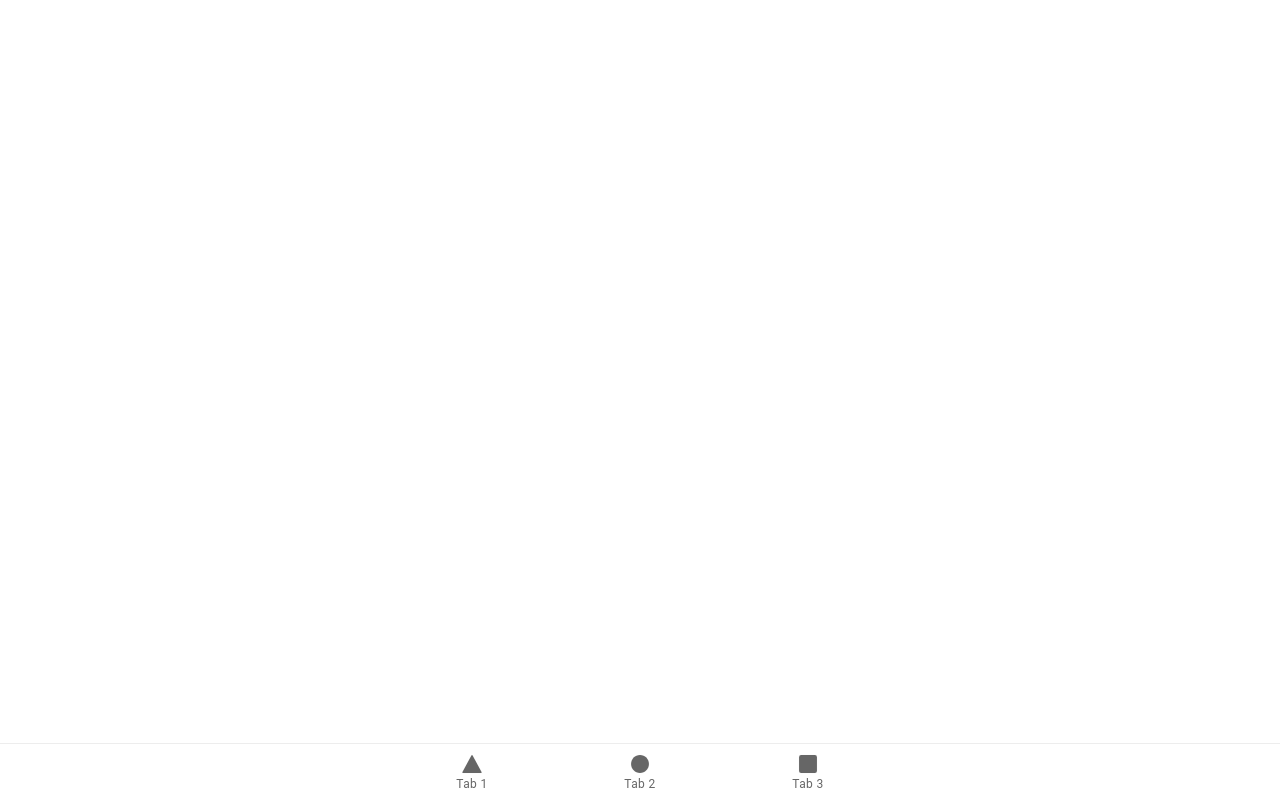
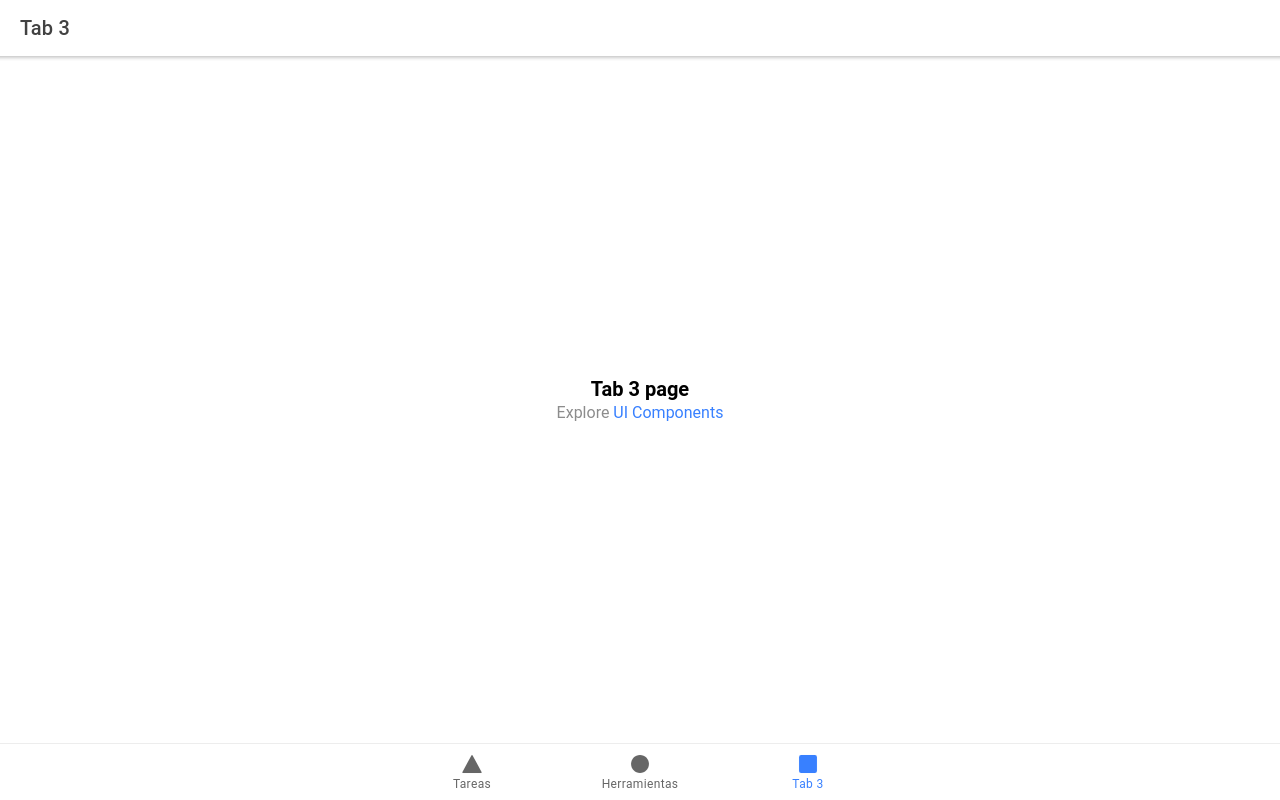
Before and after one commit to impatrq/smart_toolbox, a React (Create React App) app in the folder smarttoolboxapp/: page /Caja in a window 1280 px wide. Built offline with nearby package versions, Linux system fonts and the light colour scheme; the HTML template or start-up script is replaced by a standard one.

Commit message:
Feat/rm/cambiar tabs (#26)
* feat: cambiar tab1 a Tareas

* feat: cambiar tab2 a Herramientas

* feat: cambiar Tab3 a Caja

```diff
--- a/smarttoolboxapp/src/App.tsx
+++ b/smarttoolboxapp/src/App.tsx
@@ -11,9 +11,9 @@ import {
 } from "@ionic/react";
 import { IonReactRouter } from "@ionic/react-router";
 import { ellipse, square, triangle } from "ionicons/icons";
-import Tab1 from "./pages/Tab1";
-import Tab2 from "./pages/Tab2";
-import Tab3 from "./pages/Tab3";
+import Tareas from "./pages/Tareas";
+import Herramientas from "./pages/Herramientas";
+import Caja from "./pages/Caja";
 
 /* Core CSS required for Ionic components to work properly */
 import "@ionic/react/css/core.css";
@@ -44,32 +44,32 @@ const App: React.FC = () => (
 
         {/*Rutas de react*/}
         <IonRouterOutlet>
-          <Route exact path="/tab1">
-            <Tab1 />
+          <Route exact path="/Tareas">
+            <Tareas />
           </Route>
-          <Route exact path="/tab2">
-            <Tab2 />
+          <Route exact path="/Herramientas">
+            <Herramientas />
           </Route>
-          <Route path="/tab3">
-            <Tab3 />
+          <Route path="/Caja">
+            <Caja />
           </Route>
           <Route exact path="/">
-            <Redirect to="/tab1" />
+            <Redirect to="/Tareas" />
           </Route>
         </IonRouterOutlet>
 
 
         {/* Tabs inferiores */}
         <IonTabBar slot="bottom">
-          <IonTabButton tab="tab1" href="/tab1">
+          <IonTabButton tab="Tareas" href="/Tareas">
             <IonIcon icon={triangle} />
-            <IonLabel>Tab 1</IonLabel>
+            <IonLabel>Tareas</IonLabel>
           </IonTabButton>
-          <IonTabButton tab="tab2" href="/tab2">
+          <IonTabButton tab="Herramientas" href="/Herramientas">
             <IonIcon icon={ellipse} />
-            <IonLabel>Tab 2</IonLabel>
+            <IonLabel>Herramientas</IonLabel>
           </IonTabButton>
-          <IonTabButton tab="tab3" href="/tab3">
+          <IonTabButton tab="Caja" href="/Caja">
             <IonIcon icon={square} />
             <IonLabel>Tab 3</IonLabel>
           </IonTabButton>
--- a/smarttoolboxapp/src/pages/Tab1.tsx
+++ b/smarttoolboxapp/src/pages/Caja.tsx
@@ -1,25 +1,25 @@
 import { IonContent, IonHeader, IonPage, IonTitle, IonToolbar } from '@ionic/react';
 import ExploreContainer from '../components/ExploreContainer';
-import './Tab1.css';
+import './Caja.css';
 
-const Tab1: React.FC = () => {
+const Caja: React.FC = () => {
   return (
     <IonPage>
       <IonHeader>
         <IonToolbar>
-          <IonTitle>Tab 1</IonTitle>
+          <IonTitle>Tab 3</IonTitle>
         </IonToolbar>
       </IonHeader>
       <IonContent fullscreen>
         <IonHeader collapse="condense">
           <IonToolbar>
-            <IonTitle size="large">Tab 1</IonTitle>
+            <IonTitle size="large">Tab 3</IonTitle>
           </IonToolbar>
         </IonHeader>
-        <ExploreContainer name="Tab 1 page" />
+        <ExploreContainer name="Tab 3 page" />
       </IonContent>
     </IonPage>
   );
 };
 
-export default Tab1;
+export default Caja;
--- a/smarttoolboxapp/src/pages/Tab2.tsx
+++ b/smarttoolboxapp/src/pages/Herramientas.tsx
@@ -1,25 +1,25 @@
 import { IonContent, IonHeader, IonPage, IonTitle, IonToolbar } from '@ionic/react';
 import ExploreContainer from '../components/ExploreContainer';
-import './Tab2.css';
+import './Herramientas.css';
 
-const Tab2: React.FC = () => {
+const Herramientas: React.FC = () => {
   return (
     <IonPage>
       <IonHeader>
         <IonToolbar>
-          <IonTitle>Tab 2</IonTitle>
+          <IonTitle>Herramientas</IonTitle>
         </IonToolbar>
       </IonHeader>
       <IonContent fullscreen>
         <IonHeader collapse="condense">
           <IonToolbar>
-            <IonTitle size="large">Tab 2</IonTitle>
+            <IonTitle size="large">Herramientas</IonTitle>
           </IonToolbar>
         </IonHeader>
-        <ExploreContainer name="Tab 2 page" />
+        <ExploreContainer name="Herramientas page" />
       </IonContent>
     </IonPage>
   );
 };
 
-export default Tab2;
+export default Herramientas;
--- a/smarttoolboxapp/src/pages/Tab3.tsx
+++ b/smarttoolboxapp/src/pages/Tareas.tsx
@@ -1,25 +1,25 @@
 import { IonContent, IonHeader, IonPage, IonTitle, IonToolbar } from '@ionic/react';
 import ExploreContainer from '../components/ExploreContainer';
-import './Tab3.css';
+import './Tareas.css';
 
-const Tab3: React.FC = () => {
+const Tareas: React.FC = () => {
   return (
     <IonPage>
       <IonHeader>
         <IonToolbar>
-          <IonTitle>Tab 3</IonTitle>
+          <IonTitle>Tareas</IonTitle>
         </IonToolbar>
       </IonHeader>
       <IonContent fullscreen>
         <IonHeader collapse="condense">
           <IonToolbar>
-            <IonTitle size="large">Tab 3</IonTitle>
+            <IonTitle size="large">Tareas</IonTitle>
           </IonToolbar>
         </IonHeader>
-        <ExploreContainer name="Tab 3 page" />
+        <ExploreContainer name="Tareas page" />
       </IonContent>
     </IonPage>
   );
 };
 
-export default Tab3;
+export default Tareas;
```
Also changed, not shown: smarttoolboxapp/src/pages/Caja.css (added), smarttoolboxapp/src/pages/Herramientas.css (added), smarttoolboxapp/src/pages/Tab1.css (deleted), smarttoolboxapp/src/pages/Tab2.css (deleted), smarttoolboxapp/src/pages/Tab3.css (deleted), smarttoolboxapp/src/pages/Tareas.css (added).
